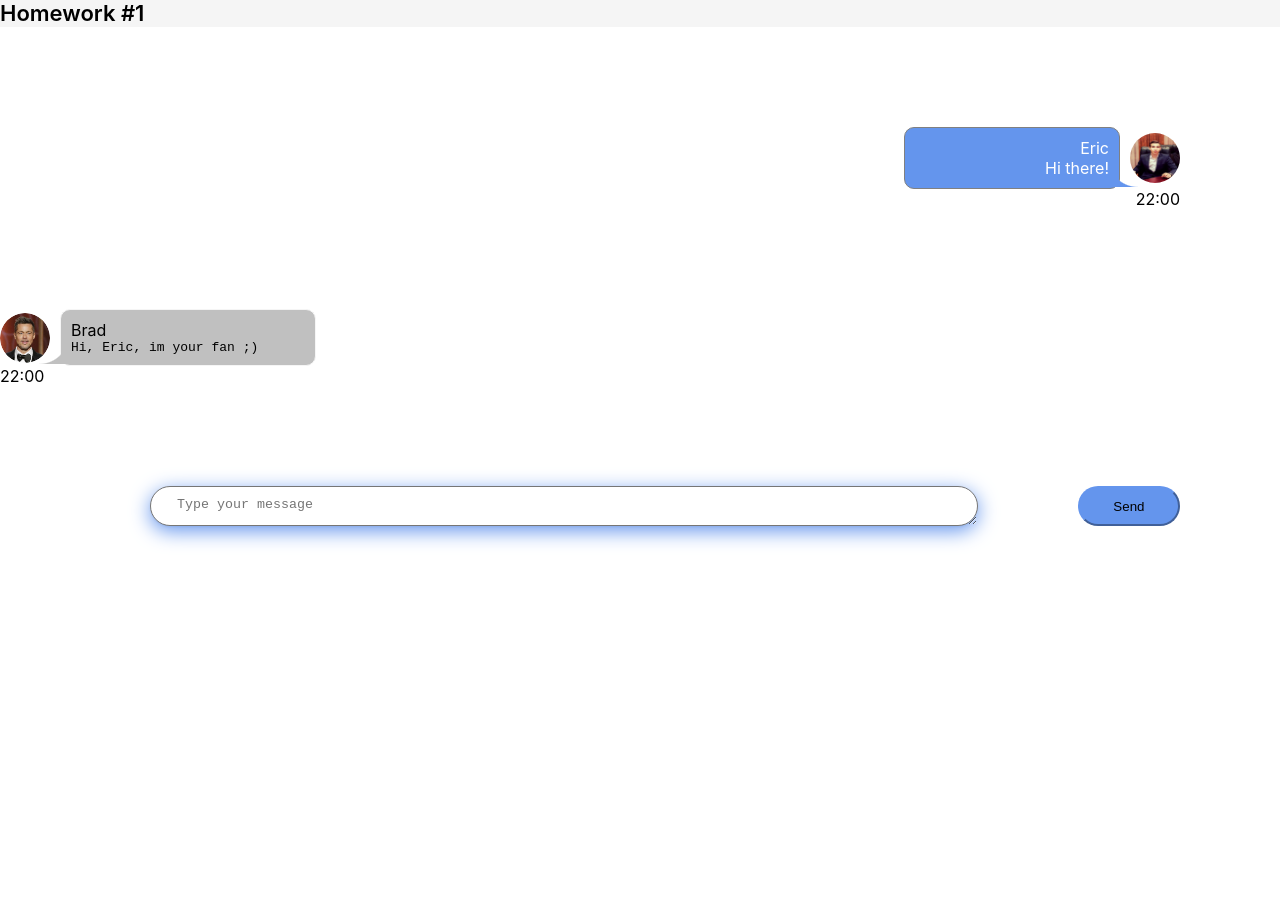
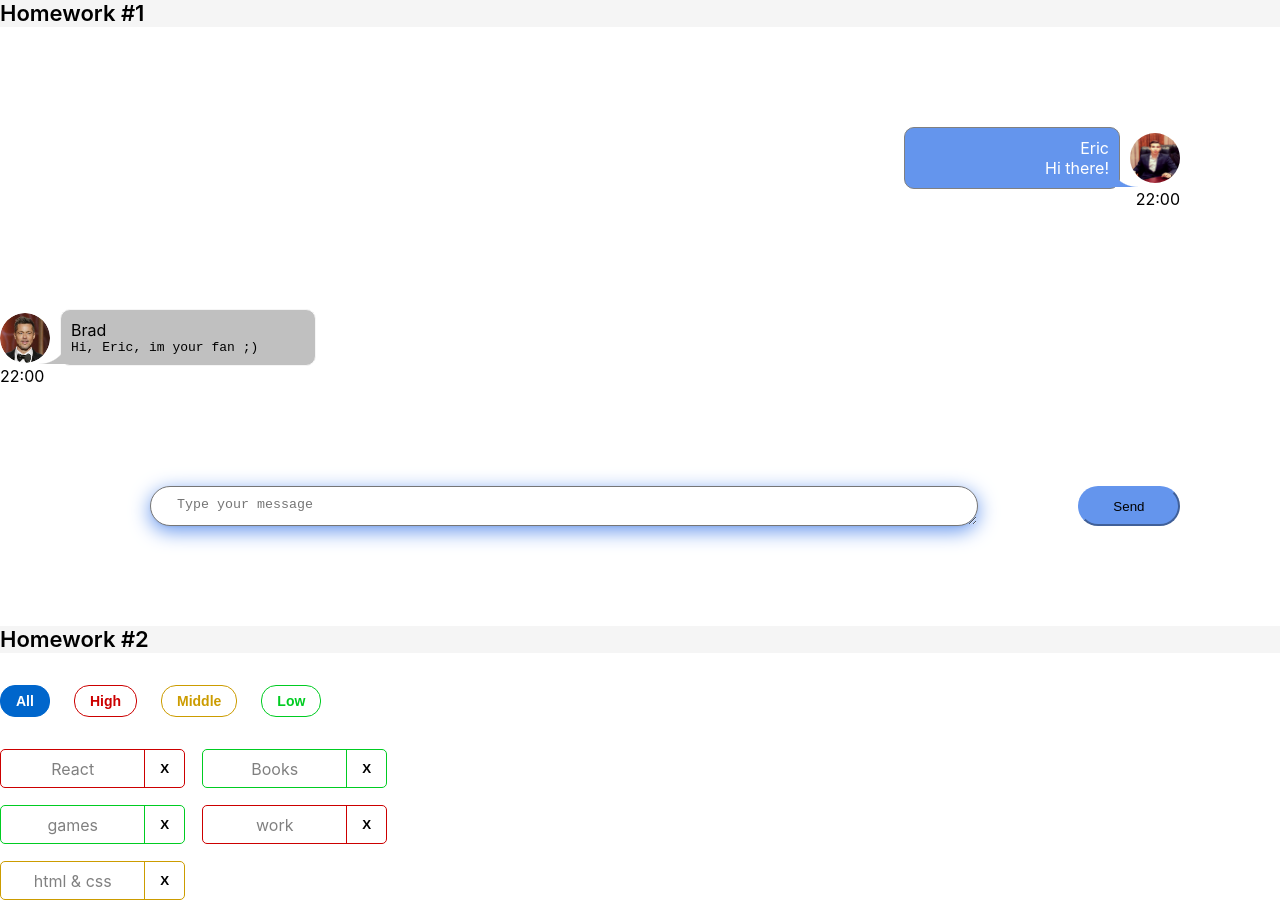
Before and after one commit to ericbloodyax12/homeTasks, a React (Create React App) app: page / in a window 1280 px wide. Before the commit the page ends 800 px from the top, so only its background shows below. Built offline with nearby package versions, Linux system fonts and the light colour scheme.

Commit message:
complete HW2

```diff
--- a/src/s1-main/App.module.css
+++ b/src/s1-main/App.module.css
@@ -17,7 +17,7 @@
     height: 27px;
     left: 70px;
     top: 131px;
-
+    margin-bottom: 32px;
 
     font-style: normal;
     font-weight: 600;
--- a/src/s1-main/App.tsx
+++ b/src/s1-main/App.tsx
@@ -2,6 +2,7 @@
 import s from './App.module.css'
 import HW1, {message0} from '../s2-homeworks/hw01/HW1'
 import {MessageType} from "../s2-homeworks/hw01/HW1"
+import HW2 from "../s2-homeworks/hw02/HW2";
 
 
 
@@ -10,7 +11,7 @@
         <div className={s.App}>
             <HW1/>
             {/*раскомментировать по ходу выполнения*/}
-            {/*<HW2/>*/}
+            <HW2/>
             {/*<HW3/>*/}
             {/*<HW4/>*/}
 
--- a/src/s2-homeworks/hw02/HW2.tsx
+++ b/src/s2-homeworks/hw02/HW2.tsx
@@ -3,55 +3,62 @@
 import s2 from '../../s1-main/App.module.css'
 
 /*
-* 1 - описать типы AffairPriorityType, AffairType
-* 2 - указать нужный тип для defaultAffairs
-* 3 - дописать типы и логику функции filterAffairs и проверить её тестами
-* 4 - выполнить пункт 3 для функции deleteAffair
-* 5 - указать нужный тип в useState с affairs
-* 6 - дописать тип и логику функции deleteAffairCallback
-* 7 - в файле Affairs.tsx дописать типизацию пропсов
-* 8 - в файле Affairs.tsx дописать логику функций setAll, setHigh, setMiddle, setLow
+* 1 - описать типы AffairPriorityType, AffairType | DONE
+* 2 - указать нужный тип для defaultAffairs | DONE
+* 3 - дописать типы и логику функции filterAffairs и проверить её тестами | DONE
+* 4 - выполнить пункт 3 для функции deleteAffair |DONE
+* 5 - указать нужный тип в useState с affairs| DONE
+* 6 - дописать тип и логику функции deleteAffairCallback | DONE
+* 7 - в файле Affairs.tsx дописать типизацию пропсов | DONE
+* 8 - в файле Affairs.tsx дописать логику функций setAll, setHigh, setMiddle, setLow | DONE
 * 9 - в файле Affair.tsx дописать типизацию пропсов
 * 10 - в файле Affair.tsx дописать функции deleteCallback и использовать
 * 11 - в файле Affair.tsx отобразить приходящие данные
 * */
 
 // types
-export type AffairPriorityType = any // need to fix any
+export type AffairPriorityType = "high"|"low"|"middle" // fixed
 export type AffairType = {
-    _id: any // need to fix any
-    name: any // need to fix any
+    _id: number, // fixed
+    name: string, // fixed
     priority: AffairPriorityType
 }
 export type FilterType = 'all' | AffairPriorityType
 
 // constants
-const defaultAffairs: any = [ // need to fix any
+const defaultAffairs: Array<AffairType> = [ // fixed
     {_id: 1, name: 'React', priority: 'high'}, // студенты могут изменить содержимое name и количество элементов в массиве, ...priority не менять!
-    {_id: 2, name: 'anime', priority: 'low'},
+    {_id: 2, name: 'Books', priority: 'low'},
     {_id: 3, name: 'games', priority: 'low'},
     {_id: 4, name: 'work', priority: 'high'},
     {_id: 5, name: 'html & css', priority: 'middle'},
 ]
 
 // pure helper functions
-export const filterAffairs = (affairs: any, filter: any): any => { // need to fix any
-
-
-    return affairs // need to fix
+export const filterAffairs = (affairs: Array<AffairType>, filter: FilterType): AffairType[]  => { // fixed
+    switch (filter) {
+        case "high":
+            return affairs.filter(aff => aff.priority ==="high")
+        case "low":
+            return affairs.filter(aff => aff.priority ==="low")
+        case "middle":
+            return affairs.filter(aff => aff.priority ==="middle")
+        default:
+            return affairs
+    }
 }
-export const deleteAffair = (affairs: any, _id: any): any => { // need to fix any
-
-    return affairs // need to fix
+export const deleteAffair = (affairs: AffairType[], _id: number): AffairType[] => { // need to fix any
+  return   affairs.filter(el => el._id !== _id)
+     // need to fix
 }
 
 function HW2() {
-    const [affairs, setAffairs] = useState<any>(defaultAffairs) // need to fix any
+    const [affairs, setAffairs] = useState<Array<AffairType>>(defaultAffairs) //  fixed
     const [filter, setFilter] = useState<FilterType>('all')
 
     const filteredAffairs = filterAffairs(affairs, filter)
-    const deleteAffairCallback = (_id: any) => { // need to fix any
-        // need to fix
+    const deleteAffairCallback = (_id: number ) => { //  fixed
+        setAffairs(deleteAffair(affairs, _id))
     }
 
     return (
--- a/src/s2-homeworks/hw02/affairs/Affairs.tsx
+++ b/src/s2-homeworks/hw02/affairs/Affairs.tsx
@@ -1,27 +1,27 @@
-import React from 'react'
+import React, {Dispatch, SetStateAction} from 'react'
 import Affair from './affair/Affair'
 import {AffairType, FilterType} from '../HW2'
 import s from './Affairs.module.css'
 
 type AffairsPropsType = {
-    data: any // need to fix any
-    setFilter: any
-    deleteAffairCallback: any
+    data: AffairType[] // need to fix any
+    setFilter: Dispatch<SetStateAction<FilterType>>,
+    deleteAffairCallback: (_id: number) => void
     filter: FilterType
 }
 
 function Affairs(props: AffairsPropsType) {
     const setAll = () => {
-        // need to fix
+    props.setFilter("all")
     }
     const setHigh = () => {
-        // need to fix
+      props.setFilter("high")
     }
     const setMiddle = () => {
-        // need to fix
+        props.setFilter("middle")
     }
     const setLow = () => {
-        // need to fix
+        props.setFilter("low")
     }
 
     const cnAll = s.button + ' ' + s.all + (props.filter === 'all' ? ' ' + s.active : '')
--- a/src/s2-homeworks/hw02/affairs/affair/Affair.tsx
+++ b/src/s2-homeworks/hw02/affairs/affair/Affair.tsx
@@ -1,17 +1,17 @@
 import React from 'react'
-import { AffairType } from '../../HW2'
+import {AffairType} from '../../HW2'
 import s from './Affair.module.css'
 import s2 from '../Affairs.module.css'
 
 type AffairPropsType = {
     // key не нужно типизировать
     affair: AffairType
-    deleteAffairCallback: any // need to fix any
+    deleteAffairCallback: (_id: number) => void // fixed
 }
 
 function Affair(props: AffairPropsType) {
     const deleteCallback = () => {
-        // need to fix
+        props.deleteAffairCallback(props.affair._id)
     }
 
     const nameClass = s.name + ' ' + s2[props.affair.priority]
@@ -25,7 +25,7 @@
         >
             <div id={'hw2-name-' + props.affair._id} className={nameClass}>
                 {/*создаёт студент*/}
-
+                {props.affair.name}
                 {/**/}
             </div>
             <div id={'hw2-priority-' + props.affair._id} hidden>
@@ -35,13 +35,14 @@
             <button
                 id={'hw2-button-delete-' + props.affair._id}
                 className={buttonClass}
-                // need to fix
+                onClick={deleteCallback}
 
             >
                 {/*текст кнопки могут изменить студенты*/}
                 X
                 {/**/}
             </button>
+
         </div>
     )
 }
```
